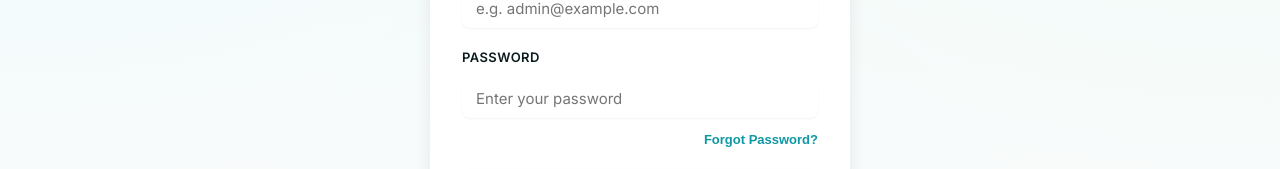
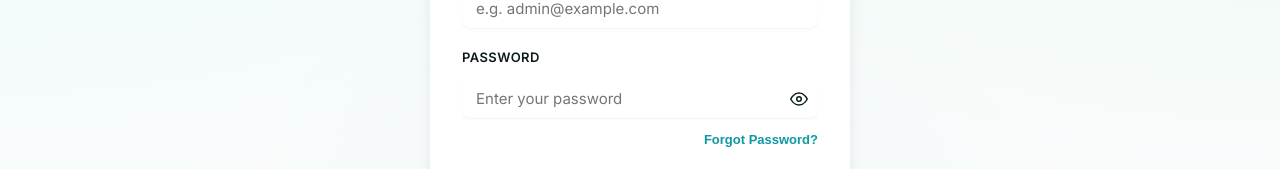
Before and after one commit to shahidshah95/pc-service-manager-app, a React (Vite) app: page / in a window 1280 px wide. Shown: the part 367-536 px from the top of the page. Built offline with nearby package versions, Linux system fonts and the light colour scheme.

Commit message:
Add password visibility toggle (eye icon) to login and settings

```diff
--- a/src/components/Login.jsx
+++ b/src/components/Login.jsx
@@ -6,6 +6,7 @@
 const Login = ({ onLoginSuccess }) => {
   const [email, setEmail] = useState('suhelfitness@gmail.com');
   const [password, setPassword] = useState('');
+  const [showPassword, setShowPassword] = useState(false);
   const [loading, setLoading] = useState(false);
 
   const handleLogin = async (e) => {
@@ -110,12 +111,26 @@
 
           <div className="field-group">
             <label>Password</label>
-            <input
-              type="password"
-              value={password}
-              onChange={(e) => setPassword(e.target.value)}
-              placeholder="Enter your password"
-            />
+            <div style={{ position: 'relative' }}>
+              <input
+                type={showPassword ? "text" : "password"}
+                value={password}
+                onChange={(e) => setPassword(e.target.value)}
+                placeholder="Enter your password"
+                style={{ paddingRight: '40px' }}
+              />
+              <button
+                type="button"
+                onClick={() => setShowPassword(!showPassword)}
+                style={{ position: 'absolute', right: '10px', top: '50%', transform: 'translateY(-50%)', background: 'none', border: 'none', cursor: 'pointer', color: 'var(--gray-500)', display: 'flex', alignItems: 'center', justifyContent: 'center' }}
+              >
+                {showPassword ? (
+                  <svg width="18" height="18" viewBox="0 0 24 24" fill="none" stroke="currentColor" strokeWidth="2"><path d="M17.94 17.94A10.07 10.07 0 0 1 12 20c-7 0-11-8-11-8a18.45 18.45 0 0 1 5.06-5.94M9.9 4.24A9.12 9.12 0 0 1 12 4c7 0 11 8 11 8a18.5 18.5 0 0 1-2.16 3.19m-6.72-1.07a3 3 0 1 1-4.24-4.24M1 1l22 22"/></svg>
+                ) : (
+                  <svg width="18" height="18" viewBox="0 0 24 24" fill="none" stroke="currentColor" strokeWidth="2"><path d="M1 12s4-8 11-8 11 8 11 8-4 8-11 8-11-8-11-8z"/><circle cx="12" cy="12" r="3"/></svg>
+                )}
+              </button>
+            </div>
             <button
               type="button"
               className="forgot-password-link"
--- a/src/components/ProfileSettings.jsx
+++ b/src/components/ProfileSettings.jsx
@@ -6,6 +6,7 @@
 const ProfileSettings = ({ onClose }) => {
   const [email, setEmail] = useState('');
   const [password, setPassword] = useState('');
+  const [showPassword, setShowPassword] = useState(false);
   const [loading, setLoading] = useState(false);
 
   useEffect(() => {
@@ -87,13 +88,27 @@
 
           <div className="field-group">
             <label>New Password</label>
+            <div style={{ position: 'relative' }}>
               <input
-              type="password"
+                type={showPassword ? "text" : "password"}
                 value={password}
                 onChange={(e) => setPassword(e.target.value)}
                 placeholder="Enter new password (min 6 chars)"
+                style={{ paddingRight: '40px' }}
                 required
               />
+              <button
+                type="button"
+                onClick={() => setShowPassword(!showPassword)}
+                style={{ position: 'absolute', right: '10px', top: '50%', transform: 'translateY(-50%)', background: 'none', border: 'none', cursor: 'pointer', color: 'var(--gray-500)', display: 'flex', alignItems: 'center', justifyContent: 'center' }}
+              >
+                {showPassword ? (
+                  <svg width="18" height="18" viewBox="0 0 24 24" fill="none" stroke="currentColor" strokeWidth="2"><path d="M17.94 17.94A10.07 10.07 0 0 1 12 20c-7 0-11-8-11-8a18.45 18.45 0 0 1 5.06-5.94M9.9 4.24A9.12 9.12 0 0 1 12 4c7 0 11 8 11 8a18.5 18.5 0 0 1-2.16 3.19m-6.72-1.07a3 3 0 1 1-4.24-4.24M1 1l22 22"/></svg>
+                ) : (
+                  <svg width="18" height="18" viewBox="0 0 24 24" fill="none" stroke="currentColor" strokeWidth="2"><path d="M1 12s4-8 11-8 11 8 11 8-4 8-11 8-11-8-11-8z"/><circle cx="12" cy="12" r="3"/></svg>
+                )}
+              </button>
+            </div>
           </div>
 
           <div className="settings-footer">
```
Lines whose indentation alone changed are shown as unchanged.
